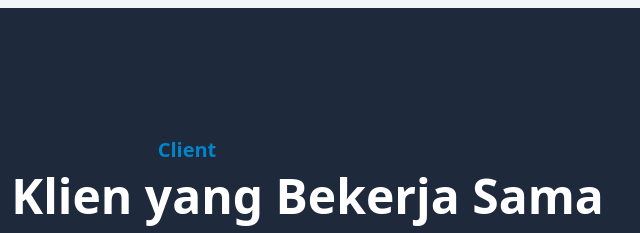
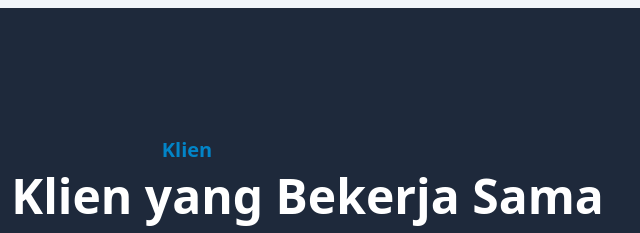
Before and after one commit to taufiq3lrahman/portfolio-tailwind-css, a website: page index.html in a window 1280 px wide. Shown: the part 2460-2693 px from the top of the page, 453-1093 px from the left. Drawn offline with Linux system fonts and the light colour scheme.

Commit message:
perubahan line klien  pada index.html

```diff
--- a/index.html
+++ b/index.html
@@ -167,7 +167,7 @@
         <div class="container">
             <div class="w-full px-4">
                 <div class="mx-auto text-center mb-16">
-                    <h4 class="font-semibold text-xl mb-2 text-utama">Client</h4>
+                    <h4 class="font-semibold text-xl mb-2 text-utama">Klien</h4>
                     <h2 class="font-bold text-3xl sm:text-4xl lg:text-5xl mb-4 text-white">Beberapa Klien yang Bekerja Sama</h2>
                     <p class="font-medium text-md text-pendukung1">Lorem ipsum, dolor sit amet consectetur adipisicing elit. Iure animi doloribus minima.</p>
                 </div>
```
